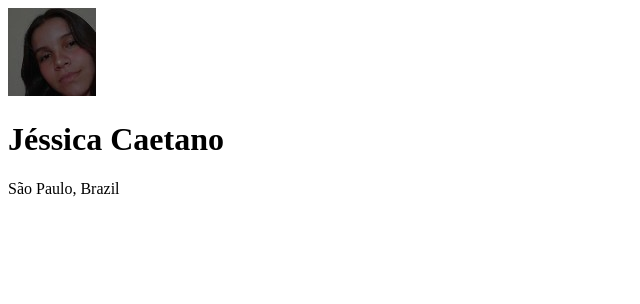
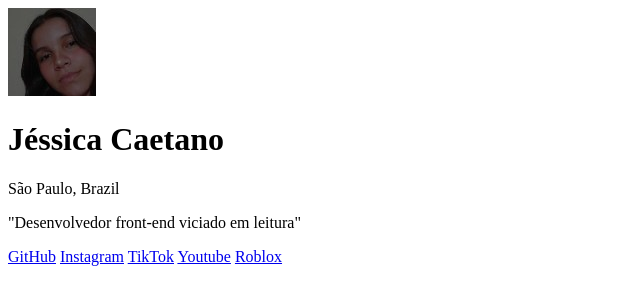
Before and after one commit to jessicacaetano12c/meus-links, a plain HTML site: page index.html in a window 1280 px wide. Shown: the whole page, without its empty margins (0-640 px from the left). Drawn offline with Linux system fonts and the light colour scheme.

Commit message:
término do desenvolvimento do HTML

```diff
--- a/index.html
+++ b/index.html
@@ -10,6 +10,14 @@
         <img src="./jessica 88x88.jpg" alt="imagem do criador da pasta de links, Jéssica Caetano">
         <h1> Jéssica Caetano</h1>
         <p>São Paulo, Brazil</p>
+
+        <p>"Desenvolvedor front-end viciado em leitura"</p>
+
+        <a href="https://github.com/jessicacaetano12c/meus-links/blame/main/index.html">GitHub</a>
+        <a href="https://www.instagram.com/kkj_jessi/">Instagram</a>
+        <a href="https://www.tiktok.com/@kkj_jessi">TikTok</a>
+        <a href="http://www.youtube.com/@Jessica_caetano...">Youtube</a>
+        <a href="https://www.roblox.com/users/3960703263/profile">Roblox</a>
     </div>
 </body>
 </html>
```
